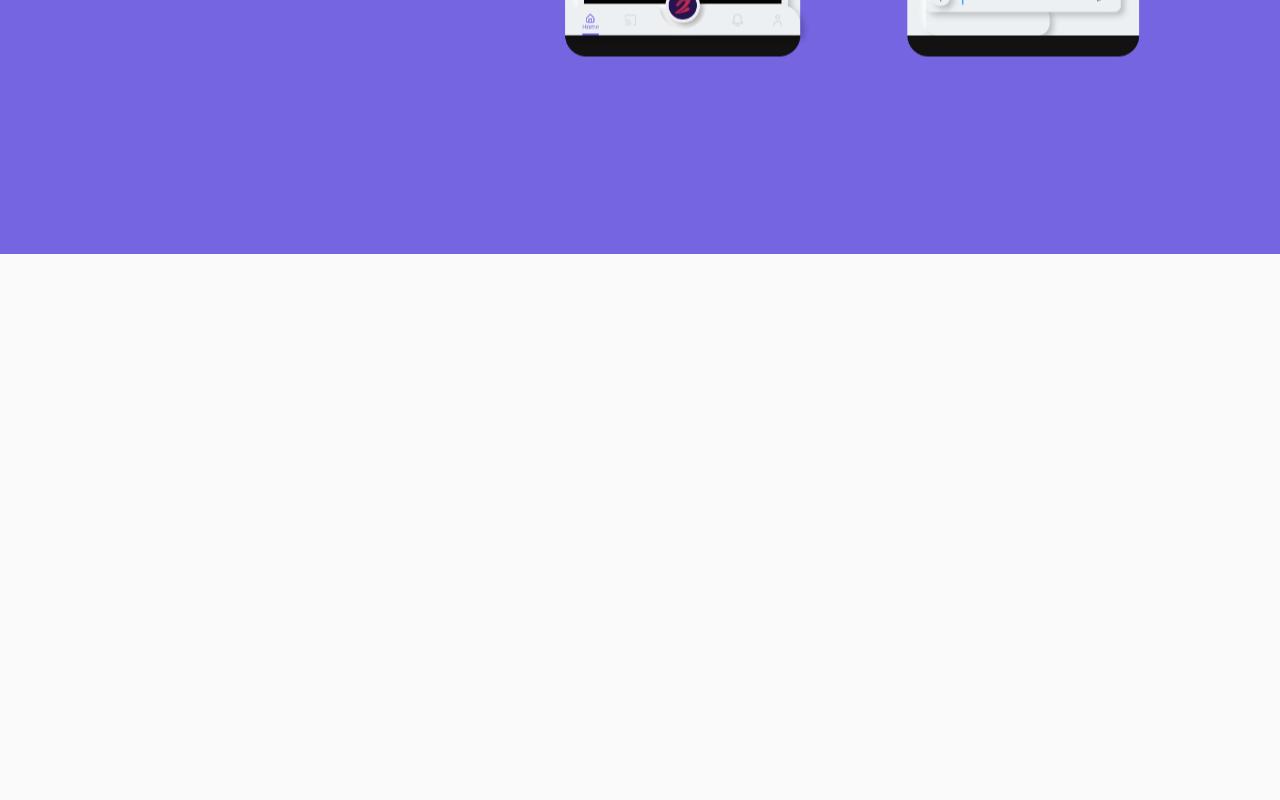
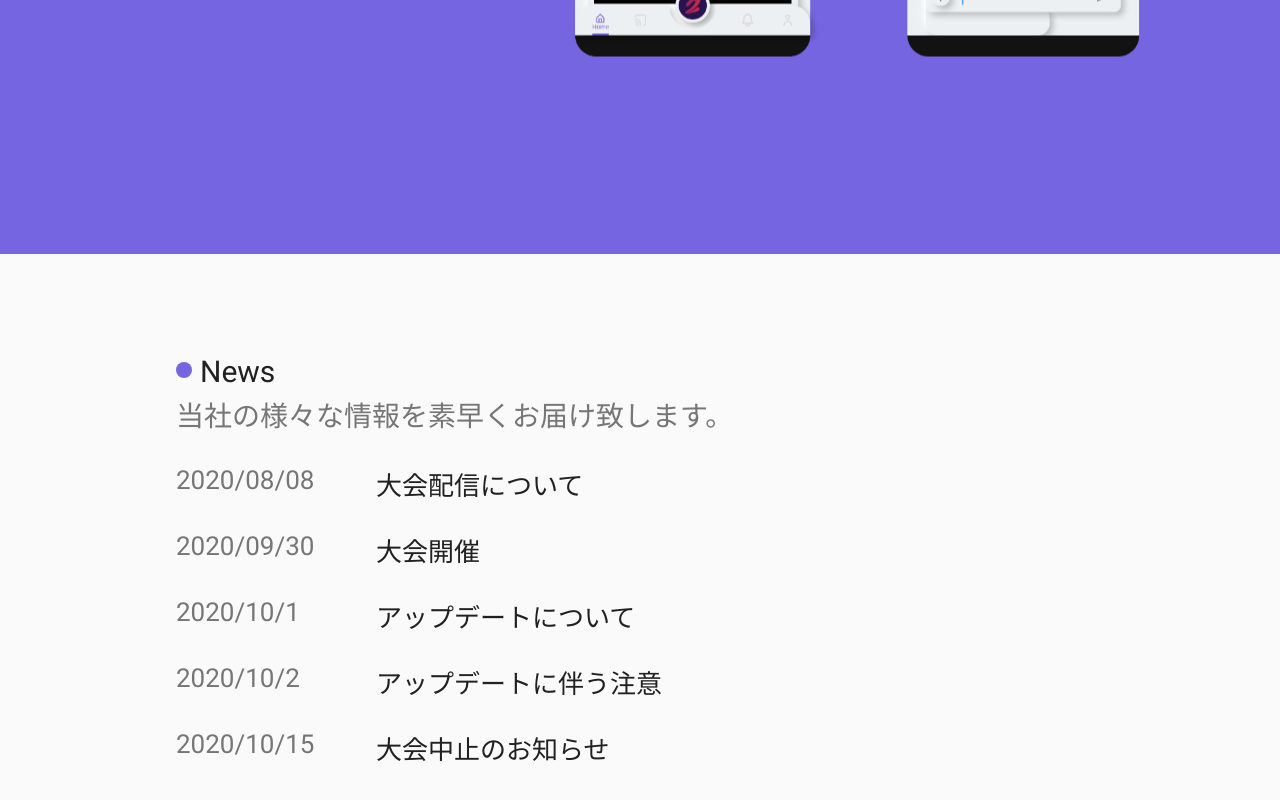
Before and after one commit to Papillon-inc/PapillonBriefWebsite, a Nuxt app in the folder papillon_brief_website/: page / in a window 1280 px wide. Shown: the part 1786-2586 px from the top of the page. Built offline with nearby package versions, Linux system fonts and the light colour scheme.

Commit message:
news列挙まで

```diff
--- a/papillon_brief_website/pages/index.vue
+++ b/papillon_brief_website/pages/index.vue
@@ -50,6 +50,17 @@
       </div>
     </div>
     <div class="thirdPanel">
+      <div class="title">
+        <div class="purpleDot"></div>
+        News
+        <div class="detail">当社の様々な情報を素早くお届け致します。</div>
+        <div v-for="n in news" :key="n">
+          <div class="banner">
+            <span class="bannerDate">{{n.date}}</span>
+            <span class="bannerTitle">{{n.title}}</span>
+          </div>
+        </div>
+      </div>
     </div>
   </div>
 </template>
@@ -60,6 +71,32 @@ import Navigation from '~/components/NavigationBar.vue'
 export default {
   components: {
     Navigation
+  },
+  data() {
+    return {
+      news: [
+        {
+          "date": "2020/08/08",
+          "title": "大会配信について"
+        },
+        {
+          "date": "2020/09/30",
+          "title": "大会開催"
+        },
+        {
+          "date": "2020/10/1",
+          "title": "アップデートについて"
+        },
+        {
+          "date": "2020/10/2",
+          "title": "アップデートに伴う注意"
+        },
+        {
+          "date": "2020/10/15",
+          "title": "大会中止のお知らせ"
+        }
+      ]
+    }
   }
 }
 </script>
@@ -289,14 +326,62 @@ body, html {
     }
     .image:before {
       content: url("../static/image/menu.png");
-      margin-right: 90px;
+      margin-right: 80px;
     }
   }
 
   .thirdPanel {
     position: relative;
     height: 710px;
+
+    .title {
+      position: relative;
+      top: 100px;
+      left: 200px;
+
+      color: #212121;
+      font-size: 30px;
+      font-family: 'Roboto', sans-serif;
+    }
+    .detail {
+      position: relative;
+      top: 5px;
+      left: -24px;
+
+      color: #767676;
+      font-size: 28px;
+      font-family: 'Roboto', sans-serif;
+    }
+
+    .banner {
+      position: relative;
+      color: #212121;
+      font-size: 26px;
+      margin-top: 36px;
+      left: -24px;
+      cursor: pointer;
+
+      .bannerDate {
+        color: #767676;
+      }
+
+      .bannerTitle {
+        position: absolute;
+        left: 200px;
+      }
+    }
   }
+}
+
+.purpleDot {
+  position: absolute;
+  top: 8px;
+  left: -24px;
+
+  background: #7565E1;
+  width: 16px;
+  height: 16px;
+  border-radius: 10px;
 }
 
 @keyframes fadeIn {
```
